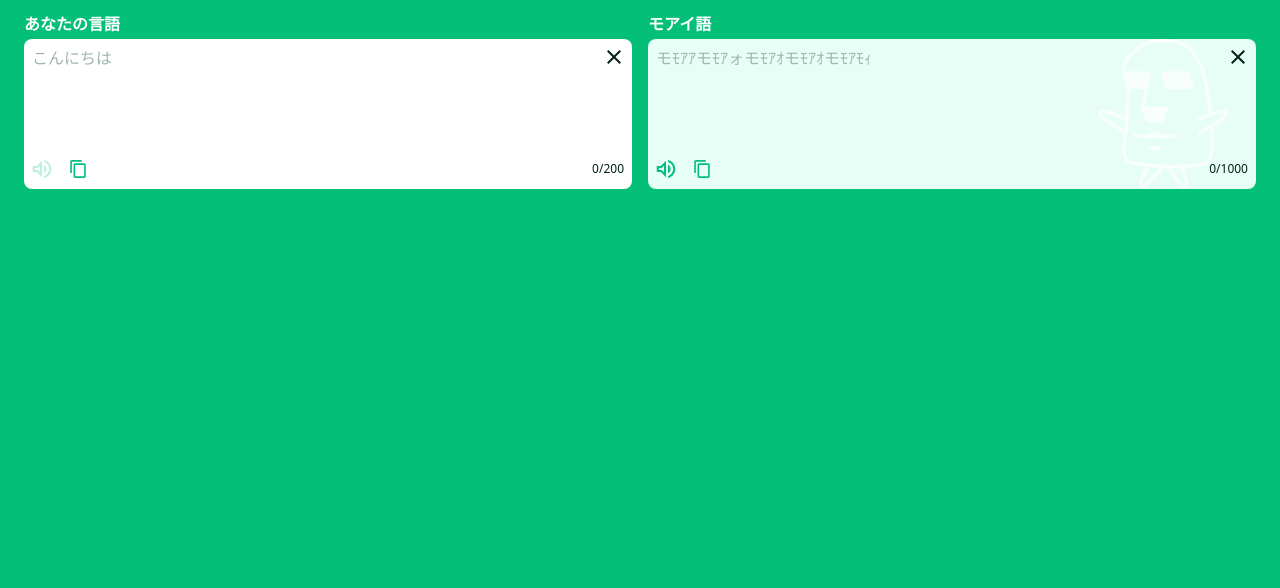
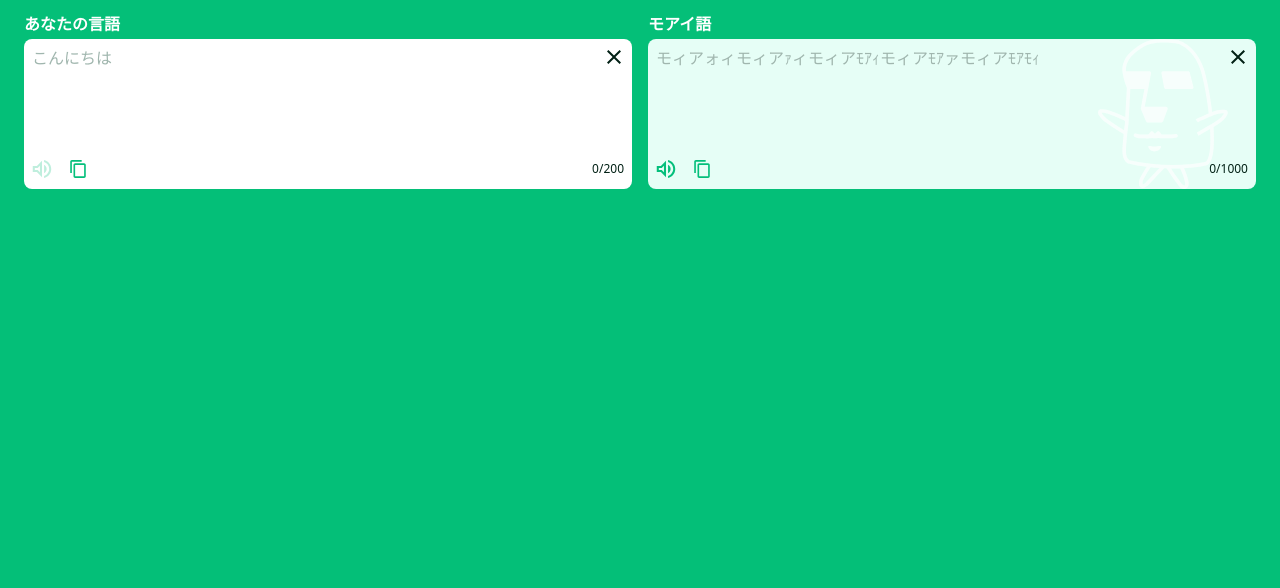
Before and after one commit to Hiroto-Shida/moai-converter, an Astro site: page /ja in a window 1280 px wide. Shown: the part 143-731 px from the top of the page. Built offline with nearby package versions, Linux system fonts and the light colour scheme; Astro itself is replaced by a stand-in of ours.

Commit message:
:bug: 日本語の時のモアイ語placeholderをこんにちはの対応語にするように修正

```diff
--- a/src/content/homepage/ja.md
+++ b/src/content/homepage/ja.md
@@ -13,7 +13,7 @@ textarea:
       clicked: 'コピーされました！'
   moai:
     label: 'モアイ語'
-    placeholder: 'モﾓｱｱモﾓｱォモﾓｱｵモﾓｱｵモﾓｱﾓｨ'
+    placeholder: 'モィアォィモィアｧィモィアﾓｱｨモィアﾓｱァモィアﾓｱﾓｨ'
     audio:
       hover: 音声読み上げ
       dialog: 音声を読み上げますか？
```
